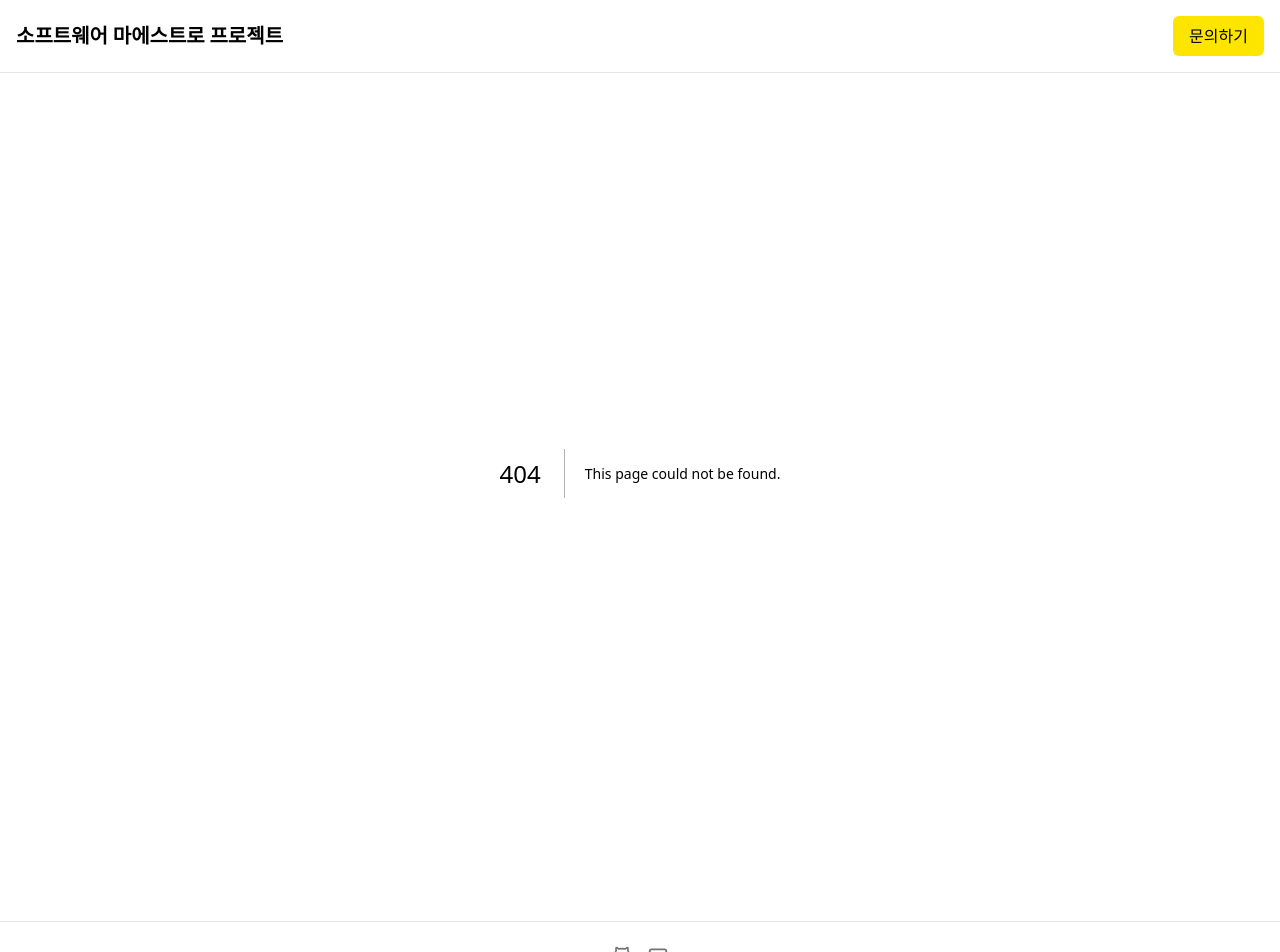
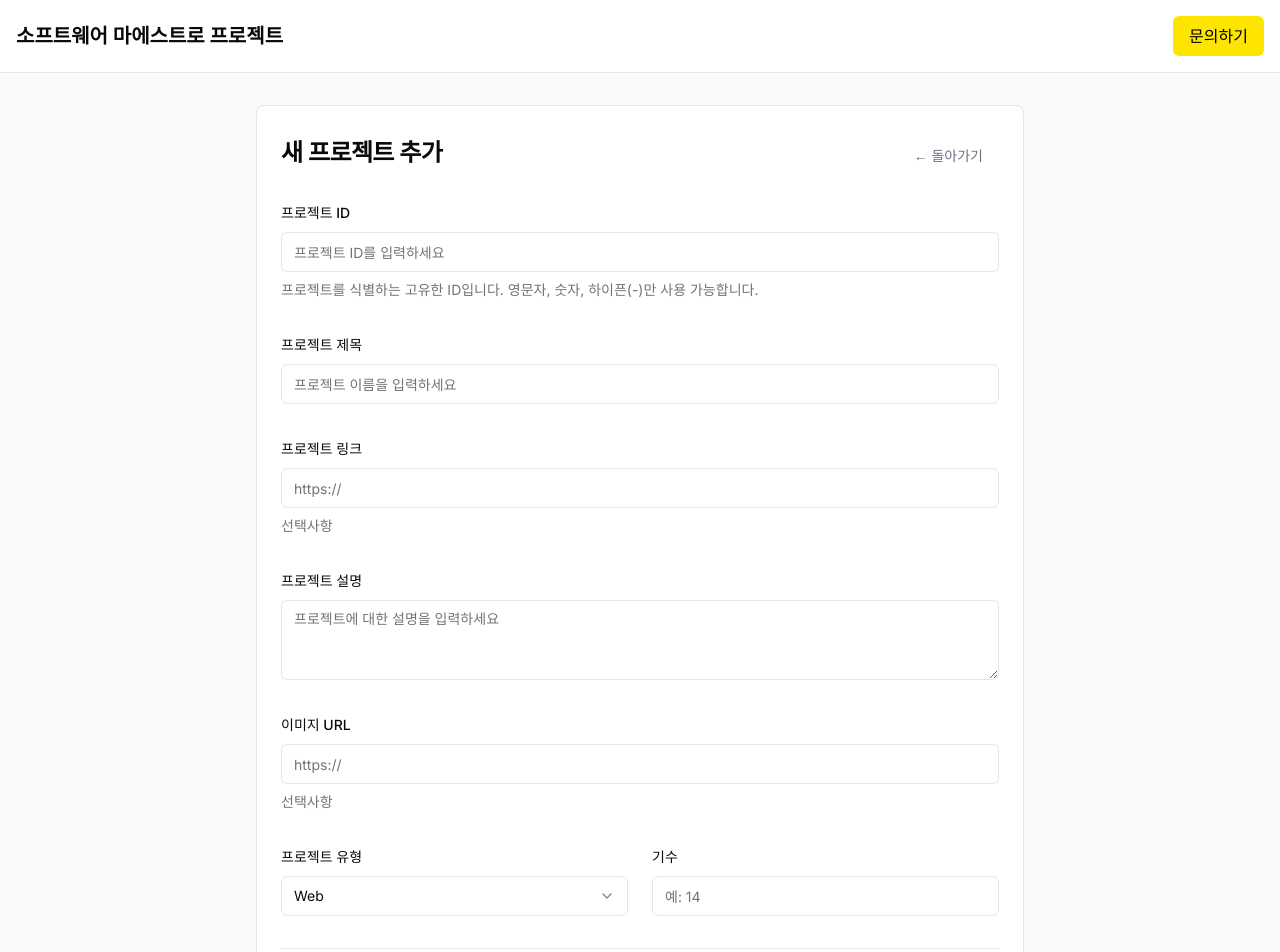
Before and after one commit to wibaek/soma-projects, a Next.js app: page /admin/new in a window 1280 px wide. Before the commit this address had no page. Shown: the top 952 px of the page. Built offline with nearby package versions, Linux system fonts and the light colour scheme; no server answers.

Commit message:
feat: 어드민 페이지 프로젝트 생성부분 추가

```diff
--- a/app/admin/login/page.tsx
+++ b/app/admin/login/page.tsx
@@ -29,7 +29,7 @@ export default function LoginPage() {
       body: JSON.stringify({ idToken: tokenResult.token }),
       headers: { "Content-Type": "application/json" },
     });
-    if (res.ok) router.replace("/admin");
+    if (res.ok) router.replace("/admin/new");
   };
 
   return (
--- /dev/null
+++ b/app/admin/new/ProjectForm.tsx
@@ -0,0 +1,268 @@
+"use client";
+
+import { useState } from "react";
+import { useRouter } from "next/navigation";
+import { db } from "../../../lib/firebase";
+import { doc, setDoc } from "firebase/firestore";
+import { zodResolver } from "@hookform/resolvers/zod";
+import { useForm } from "react-hook-form";
+import * as z from "zod";
+import { Button } from "@/components/ui/button";
+import {
+  Form,
+  FormControl,
+  FormDescription,
+  FormField,
+  FormItem,
+  FormLabel,
+  FormMessage,
+} from "@/components/ui/form";
+import { Input } from "@/components/ui/input";
+import { Textarea } from "@/components/ui/textarea";
+import {
+  Select,
+  SelectContent,
+  SelectItem,
+  SelectTrigger,
+  SelectValue,
+} from "@/components/ui/select";
+import { Card, CardContent, CardHeader, CardTitle } from "@/components/ui/card";
+
+const formSchema = z.object({
+  id: z.string().min(1, "프로젝트 ID는 필수입니다"),
+  title: z.string().min(1, "프로젝트 제목은 필수입니다"),
+  link: z
+    .string()
+    .url("올바른 URL을 입력해주세요")
+    .optional()
+    .or(z.literal("")),
+  description: z.string().min(1, "프로젝트 설명은 필수입니다"),
+  imageUrl: z
+    .string()
+    .url("올바른 URL을 입력해주세요")
+    .optional()
+    .or(z.literal("")),
+  type: z.enum(["Web", "App", "AI"]),
+  generation: z.string().min(1, "기수는 필수입니다"),
+});
+
+export default function ProjectForm() {
+  const router = useRouter();
+  const [isLoading, setIsLoading] = useState(false);
+  const [error, setError] = useState<string | null>(null);
+
+  const form = useForm<z.infer<typeof formSchema>>({
+    resolver: zodResolver(formSchema),
+    defaultValues: {
+      id: "",
+      title: "",
+      link: "",
+      description: "",
+      imageUrl: "",
+      type: "Web",
+      generation: "",
+    },
+  });
+
+  const onSubmit = async (values: z.infer<typeof formSchema>) => {
+    setIsLoading(true);
+    setError(null);
+
+    try {
+      const projectRef = doc(db, "projects", values.id);
+      await setDoc(projectRef, {
+        ...values,
+        generation: parseInt(values.generation),
+        createdAt: new Date().toISOString(),
+      });
+      router.replace("/admin/new");
+    } catch (error) {
+      console.error("Error adding project:", error);
+      setError(
+        error instanceof Error
+          ? error.message
+          : "프로젝트 추가 중 오류가 발생했습니다."
+      );
+    } finally {
+      setIsLoading(false);
+    }
+  };
+
+  return (
+    <Card>
+      <CardHeader className="flex flex-row items-center justify-between">
+        <CardTitle>새 프로젝트 추가</CardTitle>
+        <Button
+          variant="ghost"
+          onClick={() => router.back()}
+          className="text-sm text-gray-500 hover:text-gray-700"
+        >
+          ← 돌아가기
+        </Button>
+      </CardHeader>
+      <CardContent>
+        {error && (
+          <div className="mb-6 p-4 bg-red-50 border border-red-200 rounded-md">
+            <div className="flex">
+              <div className="flex-shrink-0">
+                <svg
+                  className="h-5 w-5 text-red-400"
+                  viewBox="0 0 20 20"
+                  fill="currentColor"
+                >
+                  <path
+                    fillRule="evenodd"
+                    d="M10 18a8 8 0 100-16 8 8 0 000 16zM8.707 7.293a1 1 0 00-1.414 1.414L8.586 10l-1.293 1.293a1 1 0 101.414 1.414L10 11.414l1.293 1.293a1 1 0 001.414-1.414L11.414 10l1.293-1.293a1 1 0 00-1.414-1.414L10 8.586 8.707 7.293z"
+                    clipRule="evenodd"
+                  />
+                </svg>
+              </div>
+              <div className="ml-3">
+                <h3 className="text-sm font-medium text-red-800">
+                  오류가 발생했습니다
+                </h3>
+                <div className="mt-2 text-sm text-red-700">
+                  <p>{error}</p>
+                </div>
+              </div>
+            </div>
+          </div>
+        )}
+
+        <Form {...form}>
+          <form onSubmit={form.handleSubmit(onSubmit)} className="space-y-8">
+            <FormField
+              control={form.control}
+              name="id"
+              render={({ field }) => (
+                <FormItem>
+                  <FormLabel>프로젝트 ID</FormLabel>
+                  <FormControl>
+                    <Input placeholder="프로젝트 ID를 입력하세요" {...field} />
+                  </FormControl>
+                  <FormDescription>
+                    프로젝트를 식별하는 고유한 ID입니다. 영문자, 숫자,
+                    하이픈(-)만 사용 가능합니다.
+                  </FormDescription>
+                  <FormMessage />
+                </FormItem>
+              )}
+            />
+
+            <FormField
+              control={form.control}
+              name="title"
+              render={({ field }) => (
+                <FormItem>
+                  <FormLabel>프로젝트 제목</FormLabel>
+                  <FormControl>
+                    <Input
+                      placeholder="프로젝트 이름을 입력하세요"
+                      {...field}
+                    />
+                  </FormControl>
+                  <FormMessage />
+                </FormItem>
+              )}
+            />
+
+            <FormField
+              control={form.control}
+              name="link"
+              render={({ field }) => (
+                <FormItem>
+                  <FormLabel>프로젝트 링크</FormLabel>
+                  <FormControl>
+                    <Input placeholder="https://" {...field} />
+                  </FormControl>
+                  <FormDescription>선택사항</FormDescription>
+                  <FormMessage />
+                </FormItem>
+              )}
+            />
+
+            <FormField
+              control={form.control}
+              name="description"
+              render={({ field }) => (
+                <FormItem>
+                  <FormLabel>프로젝트 설명</FormLabel>
+                  <FormControl>
+                    <Textarea
+                      placeholder="프로젝트에 대한 설명을 입력하세요"
+                      {...field}
+                    />
+                  </FormControl>
+                  <FormMessage />
+                </FormItem>
+              )}
+            />
+
+            <FormField
+              control={form.control}
+              name="imageUrl"
+              render={({ field }) => (
+                <FormItem>
+                  <FormLabel>이미지 URL</FormLabel>
+                  <FormControl>
+                    <Input placeholder="https://" {...field} />
+                  </FormControl>
+                  <FormDescription>선택사항</FormDescription>
+                  <FormMessage />
+                </FormItem>
+              )}
+            />
+
+            <div className="grid grid-cols-1 gap-6 sm:grid-cols-2">
+              <FormField
+                control={form.control}
+                name="type"
+                render={({ field }) => (
+                  <FormItem>
+                    <FormLabel>프로젝트 유형</FormLabel>
+                    <Select
+                      onValueChange={field.onChange}
+                      defaultValue={field.value}
+                    >
+                      <FormControl>
+                        <SelectTrigger>
+                          <SelectValue placeholder="프로젝트 유형을 선택하세요" />
+                        </SelectTrigger>
+                      </FormControl>
+                      <SelectContent>
+                        <SelectItem value="Web">Web</SelectItem>
+                        <SelectItem value="App">App</SelectItem>
+                        <SelectItem value="AI">AI</SelectItem>
+                      </SelectContent>
+                    </Select>
+                    <FormMessage />
+                  </FormItem>
+                )}
+              />
+
+              <FormField
+                control={form.control}
+                name="generation"
+                render={({ field }) => (
+                  <FormItem>
+                    <FormLabel>기수</FormLabel>
+                    <FormControl>
+                      <Input type="number" placeholder="예: 14" {...field} />
+                    </FormControl>
+                    <FormMessage />
+                  </FormItem>
+                )}
+              />
+            </div>
+
+            <div className="flex justify-end pt-4 border-t">
+              <Button type="submit" disabled={isLoading}>
+                {isLoading ? "저장 중..." : "프로젝트 추가"}
+              </Button>
+            </div>
+          </form>
+        </Form>
+      </CardContent>
+    </Card>
+  );
+}
--- /dev/null
+++ b/app/admin/new/page.tsx
@@ -0,0 +1,13 @@
+"use client";
+
+import ProjectForm from "./ProjectForm";
+
+export default function NewProjectPage() {
+  return (
+    <div className="min-h-screen bg-gray-50 py-8">
+      <div className="max-w-3xl mx-auto">
+        <ProjectForm />
+      </div>
+    </div>
+  );
+}
```
